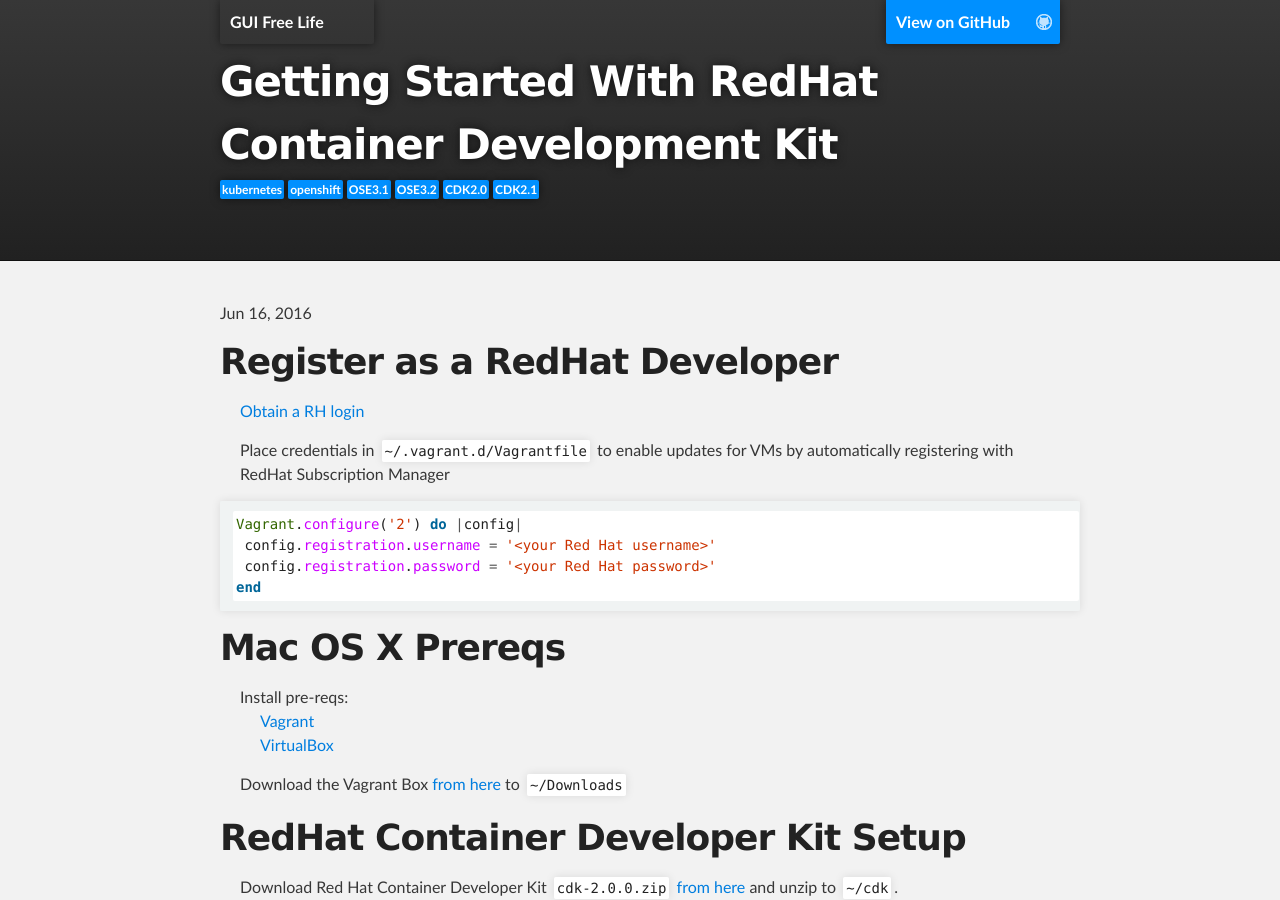
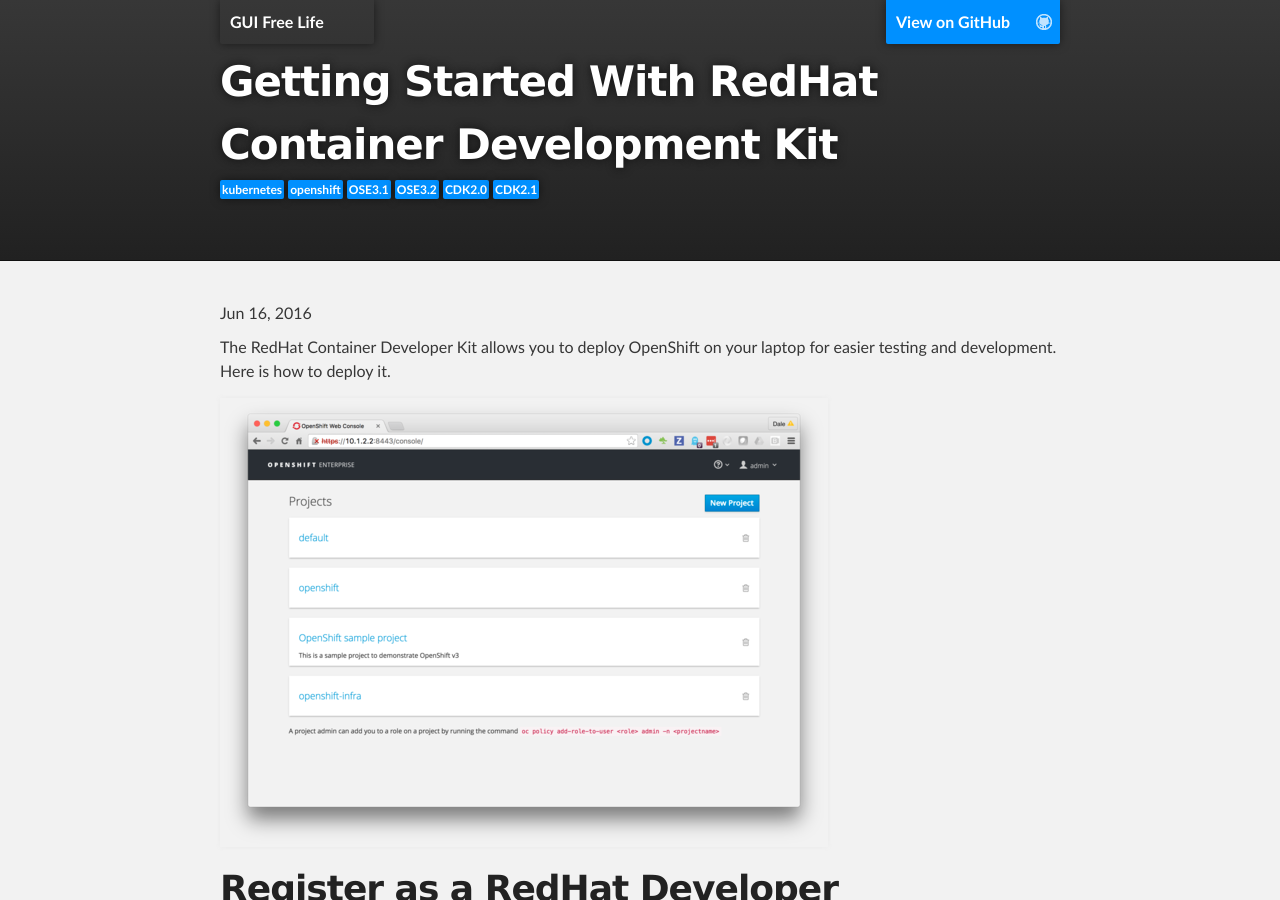
Before and after one commit to dlbewley/dlbewley.github.io, a Jekyll site: the page built from _posts/2016-06-16-Getting-Started-With-RedHat-Container-Development-Kit.md, in a window 1280 px wide and 900 px high. Built offline with Jekyll 4.4.1, drawn with Linux system fonts in a browser that asks for light colours; comment, search, counter and statistics services are not loaded; the repository's description, which GitHub fills in, is left out; some of the changed text lies outside the part shown.

Commit message:
screenshot openshift console in CDK 2.1

````diff
--- a/_posts/2016-06-16-Getting-Started-With-RedHat-Container-Development-Kit.md
+++ b/_posts/2016-06-16-Getting-Started-With-RedHat-Container-Development-Kit.md
@@ -9,6 +9,10 @@
  - CDK2.0
  - CDK2.1
 ---
+
+The RedHat Container Developer Kit allows you to deploy OpenShift on your laptop for easier testing and development. Here is how to deploy it.
+
+[![OpenShift CDK](/images/thumb/openshift-cdk-2.1.png)](/images/openshift-cdk-2.1.png)
 
 # Register as a RedHat Developer #
 
@@ -151,3 +155,7 @@
 ```
 
 Now go back to [Getting Started](#getting-started) and fire up your new CDK 2.1 VM.
+
+# More Info #
+
+Check out my [post on deploying metrics to CDK](http://guifreelife.com/blog/2016/06/16/Deploy-Hawkular-Metrics-in-CDK-2.0-OpenShift-3.1).
````
Also changed, not shown: images/openshift-cdk-2.1.png (added), images/thumb/openshift-cdk-2.1.png (added).
